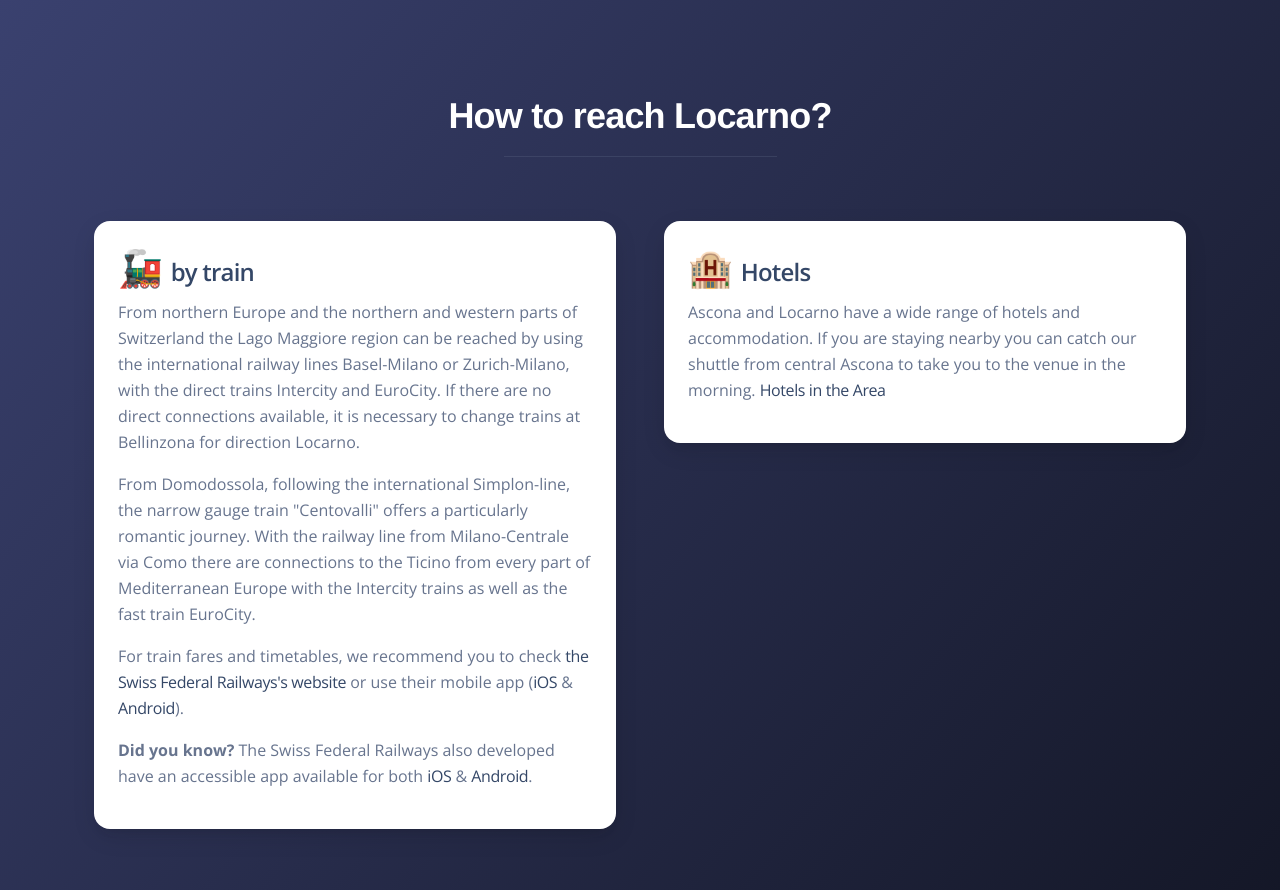
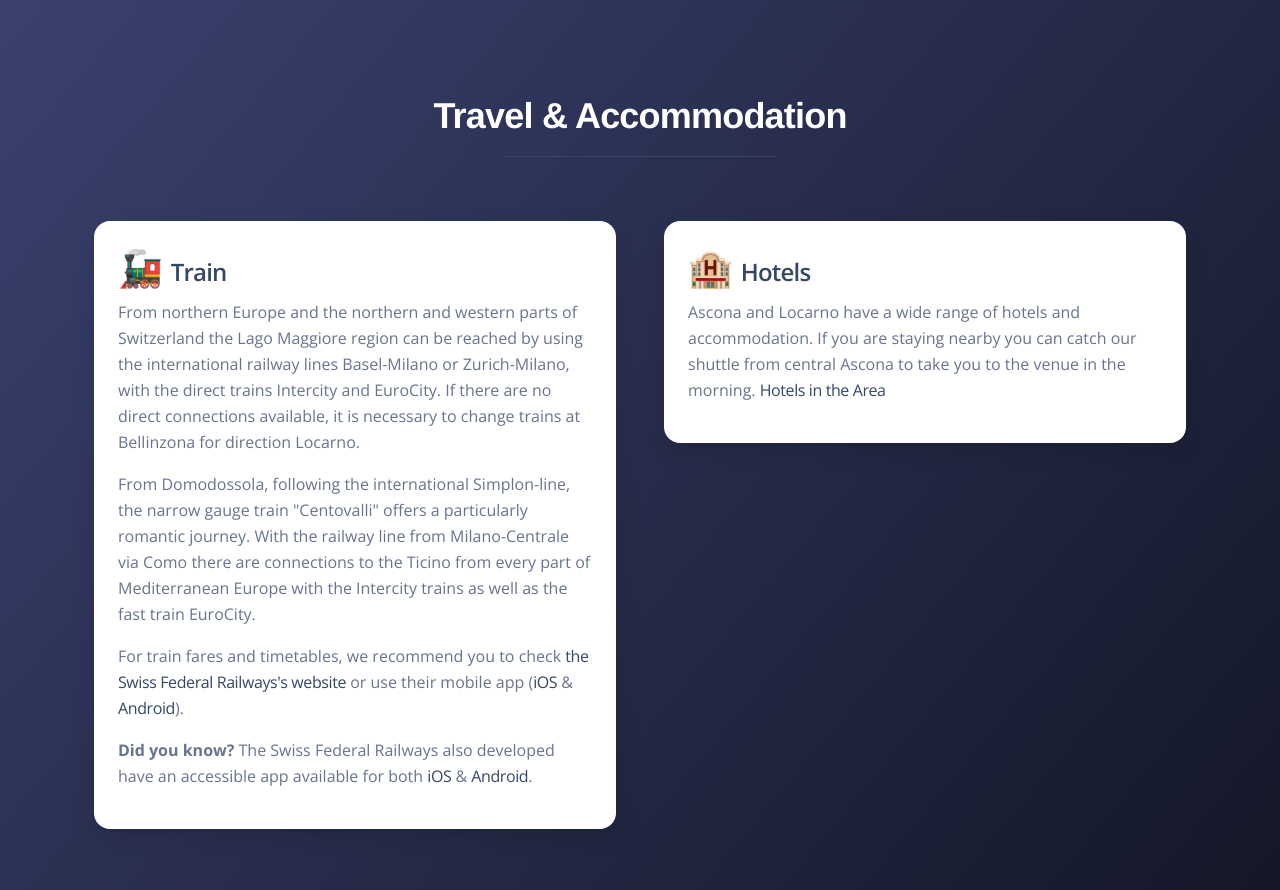
Before and after one commit to swissmobiclub/ab2k22, a plain HTML site: page index.html in a window 1280 px wide. Shown: the part 5211-6101 px from the top of the page. Drawn offline with nearby package versions, Linux system fonts and the light colour scheme; a script that the page names is missing.

Commit message:
Change title

```diff
--- a/index.html
+++ b/index.html
@@ -327,13 +327,13 @@
 		<div class="container">
 			<div class="row gx-5 text-left justify-content-center">
 				<div class="col-12 py-5">
-					<h2 class="h2 text-center text-white">How to reach Locarno?</h2>
+					<h2 class="h2 text-center text-white">Travel & Accommodation</h2>
 					<hr class="w-25 mx-auto">
 				</div>
 				<div class="col-md-6 col-12 mb-4">
 					<div class="card shadow-lg">
 						<div class="card-body">
-							<p class="h4"> <span class="h2"> 🚂 </span> by train</p>
+							<p class="h4"> <span class="h2"> 🚂 </span> Train</p>
 							<p>From northern Europe and the northern and western parts of Switzerland the Lago Maggiore region can be reached by using the international railway lines Basel-Milano or Zurich-Milano, with the direct trains Intercity and EuroCity. If there are no direct connections available, it is necessary to change trains at Bellinzona for direction Locarno.</p>
 							<p>From Domodossola, following the international Simplon-line, the narrow gauge train "Centovalli" offers a particularly romantic journey. With the railway line from Milano-Centrale via Como there are connections to the Ticino from every part of Mediterranean Europe with the Intercity trains as well as the fast train EuroCity.</p>
 							<p>For train fares and timetables, we recommend you to check <a href="https://www.sbb.ch/en/home.html" target="_blank">the Swiss Federal Railways's website</a> or use their mobile app (<a href="https://apps.apple.com/ch/app/mobile-cff/id294855237" target="_blank">iOS</a> & <a href="https://play.google.com/store/apps/details?id=ch.sbb.mobile.android.b2c" target="_blank">Android</a>).
```
